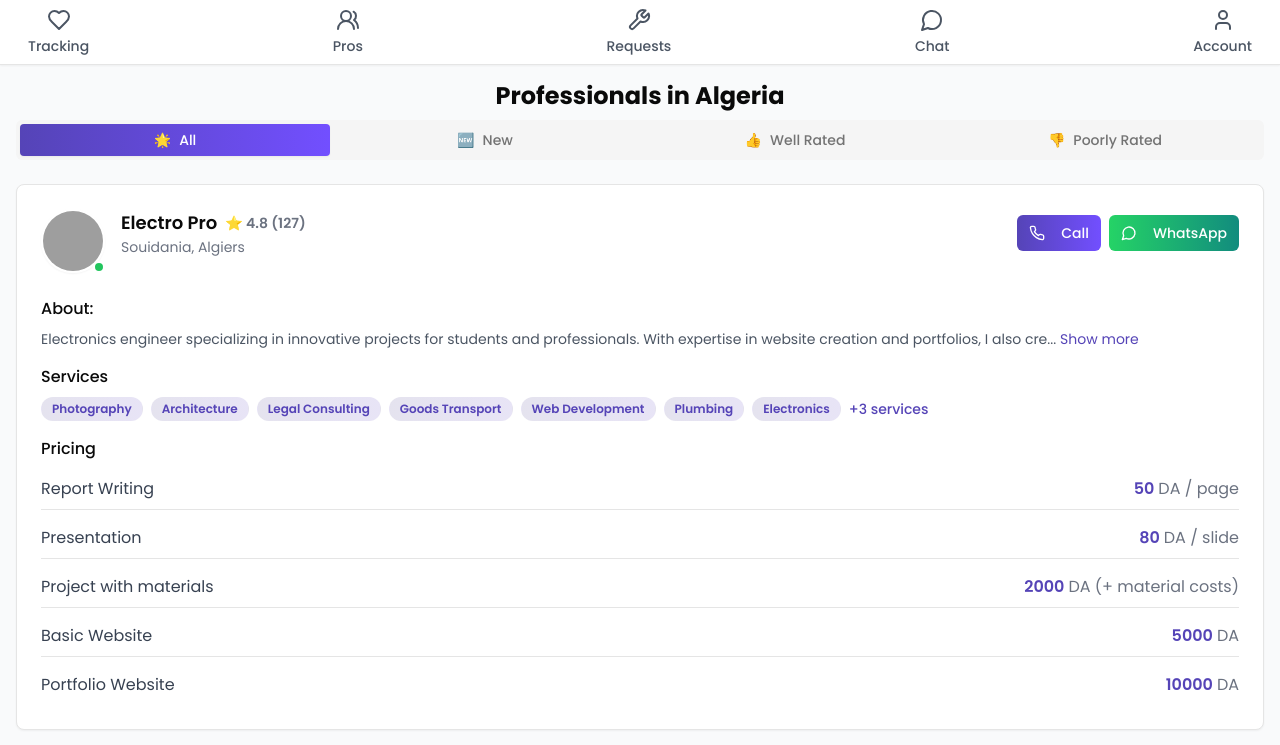
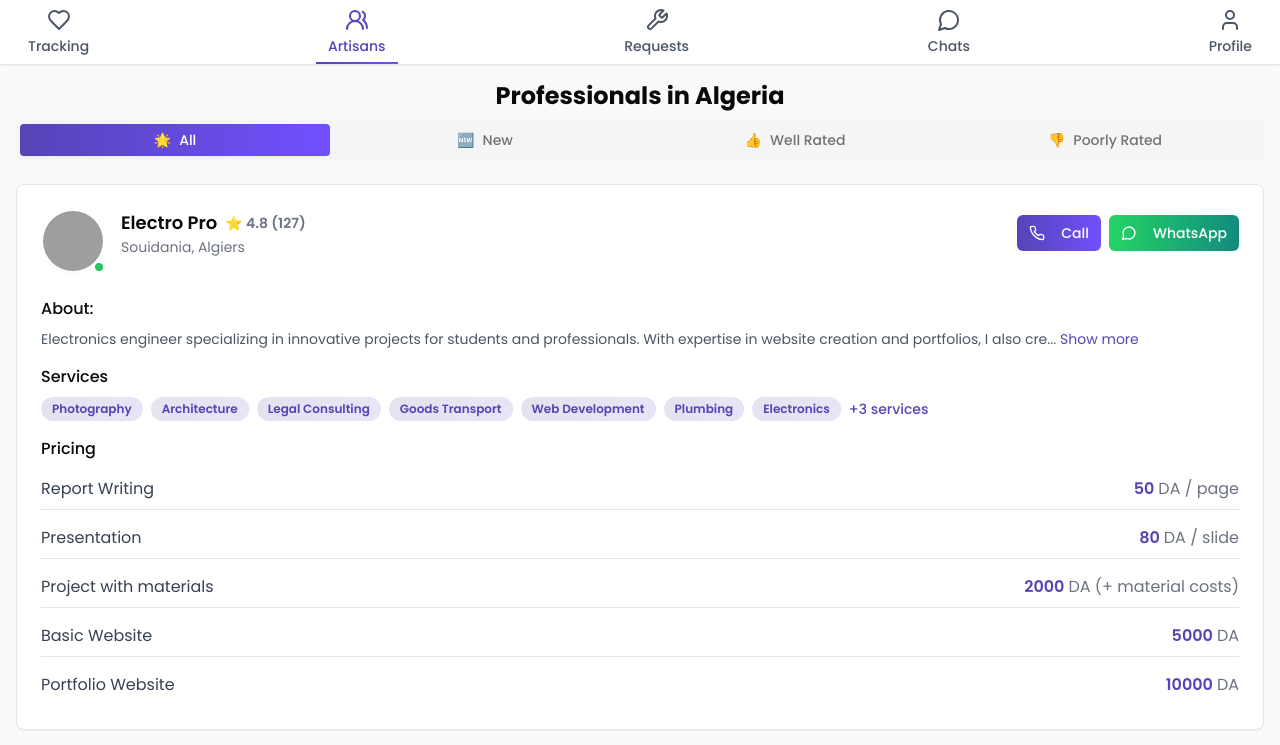
Before and after one commit to KhaliLounis/BricoLink-Frontend, a Next.js app: page /artisans in a window 1280 px wide. Shown: the top 745 px of the page. Built offline with nearby package versions, Linux system fonts and the light colour scheme; grey boxes are pictures that could not be loaded.

Commit message:
feat: enhance ArtisansPage with search parameter handling and update tab navigation

```diff
--- a/src/app/(logged-in)/artisans/page.tsx
+++ b/src/app/(logged-in)/artisans/page.tsx
@@ -3,6 +3,7 @@
 import { useState } from "react";
 import { Tabs, TabsList, TabsTrigger } from "@/components/ui/tabs";
 import { ArtisanCard } from "@/components/artisans/ArtisanCard";
+import { useRouter, useSearchParams } from "next/navigation";
 
 const tabs = [
   {
@@ -99,7 +100,11 @@ const sampleArtisans: ArtisanCardProps[] = [
 ];
 
 export default function ArtisansPage() {
-  const [activeTab, setActiveTab] = useState("all");
+  const searchParams = useSearchParams();
+  const [activeTab, setActiveTab] = useState(
+    searchParams.get("filter") || "all"
+  );
+  const router = useRouter();
 
   const getFilteredArtisans = () => {
     switch (activeTab) {
@@ -114,13 +119,26 @@ export default function ArtisansPage() {
     }
   };
 
+  const handleTabChange = (value: string) => {
+    setActiveTab(value);
+    if (value === "all") {
+      router.push("/artisans");
+    } else {
+      router.push(`/artisans?filter=${value}`);
+    }
+  };
+
   return (
     <div className="min-h-screen bg-gray-50">
       <main className="container mx-auto pt-20 px-4 pb-24">
         <h1 className="text-2xl font-bold text-center mb-2">
           Professionals in Algeria
         </h1>
-        <Tabs value={activeTab} onValueChange={setActiveTab} className="w-full">
+        <Tabs
+          value={activeTab}
+          onValueChange={handleTabChange}
+          className="w-full"
+        >
           <TabsList className="grid w-full grid-cols-4 mb-6">
             {tabs.map((tab) => (
               <TabsTrigger
--- a/src/app/(logged-in)/tracking/page.tsx
+++ b/src/app/(logged-in)/tracking/page.tsx
@@ -6,7 +6,7 @@ import { Tabs, TabsList, TabsTrigger } from "@/components/ui/tabs";
 import { RequestCard } from "@/components/tracking/RequestCard";
 import { AddRequestButton } from "@/components/tracking/AddRequestButton";
 import { AddRequestDialog } from "@/components/tracking/AddRequestDialog";
-import { tabs } from "@/lib/constants";
+import { trackingTabs } from "@/lib/constants";
 // Sample data - replace with actual data from your API
 const sampleRequests: RequestCardProps[] = [
   {
@@ -167,7 +167,7 @@ function TrackingContent() {
         className="w-full"
       >
         <TabsList className="grid w-full grid-cols-3 mb-6">
-          {tabs.map((tab) => (
+          {trackingTabs.map((tab) => (
             <TabsTrigger
               key={tab.value}
               value={tab.value}
--- a/src/lib/constants.ts
+++ b/src/lib/constants.ts
@@ -736,8 +736,8 @@ export const navItems = [
     icon: Heart,
   },
   {
-    title: "Pros",
-    href: "/pros",
+    title: "Artisans",
+    href: "/artisans",
     icon: Users2,
   },
   {
@@ -746,18 +746,18 @@ export const navItems = [
     icon: Wrench,
   },
   {
-    title: "Chat",
-    href: "/chat",
+    title: "Chats",
+    href: "/chats",
     icon: MessageCircle,
   },
   {
-    title: "Account",
-    href: "/account",
+    title: "Profile",
+    href: "/profile",
     icon: User,
   },
 ];
 
-export const tabs = [
+export const trackingTabs = [
   {
     value: "all",
     label: "All",
```
